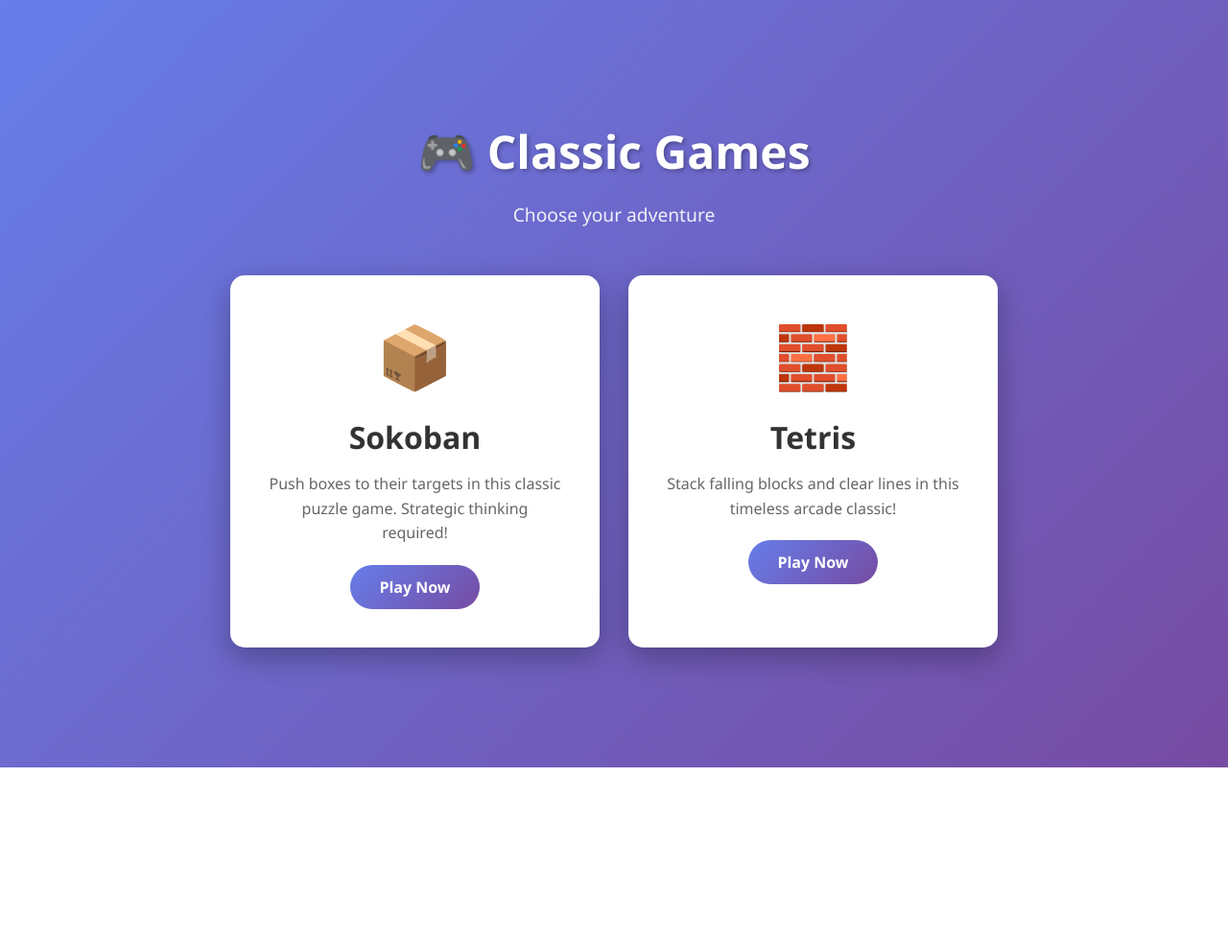
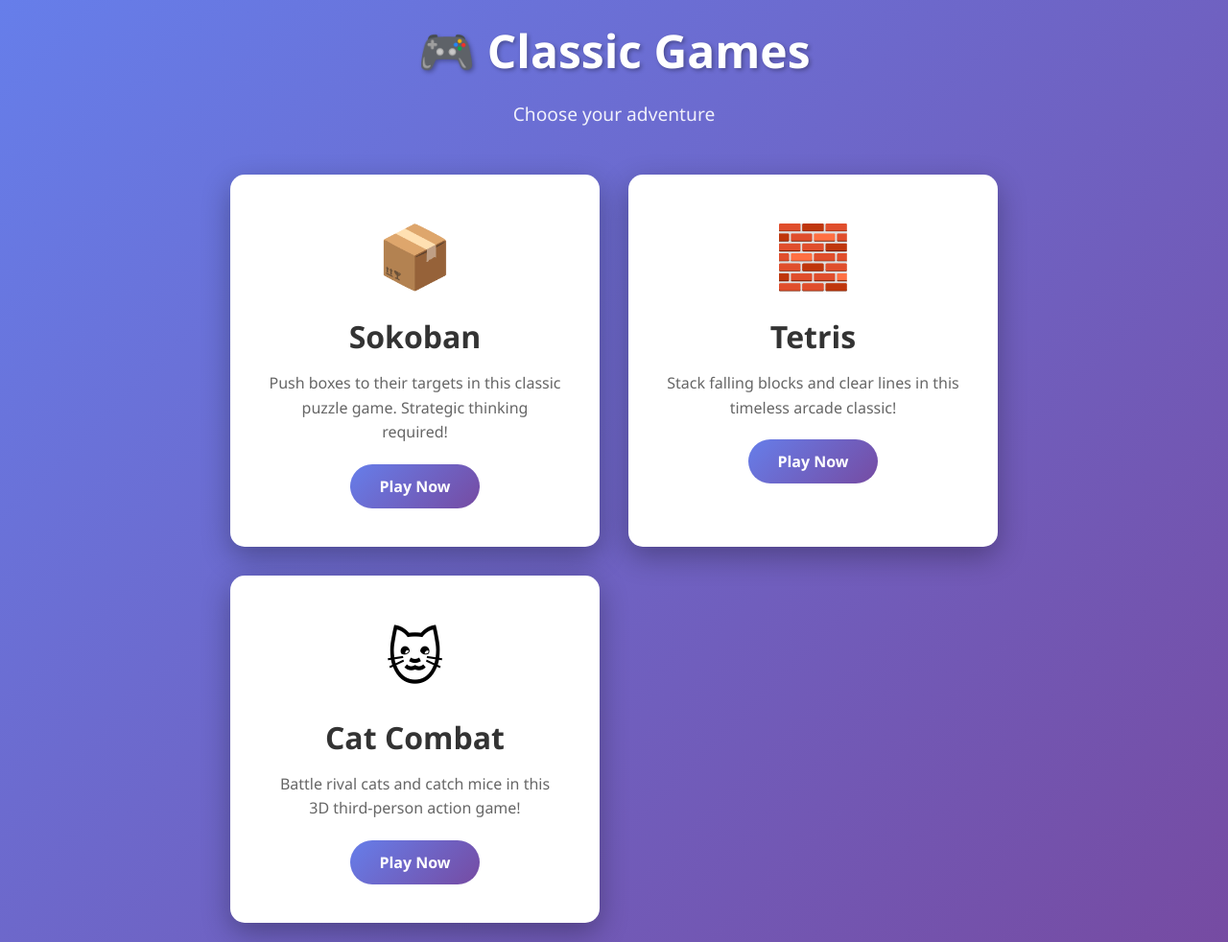
Before and after one commit to sunoumanu/generated-games, a plain HTML site: page index.html in a window 1280 px wide. Shown: the whole page at 96% size. Before the commit the page ends 800 px from the top, so only its background shows below. Drawn offline with Linux system fonts and the light colour scheme.

Commit message:
cat combat game

```diff
--- a/index.html
+++ b/index.html
@@ -129,6 +129,13 @@
                 <p class="game-description">Stack falling blocks and clear lines in this timeless arcade classic!</p>
                 <span class="play-button">Play Now</span>
             </a>
+
+            <a href="catcombat.html" class="game-card">
+                <span class="game-icon">🐱</span>
+                <h2 class="game-title">Cat Combat</h2>
+                <p class="game-description">Battle rival cats and catch mice in this 3D third-person action game!</p>
+                <span class="play-button">Play Now</span>
+            </a>
         </div>
     </div>
 </body>
```
